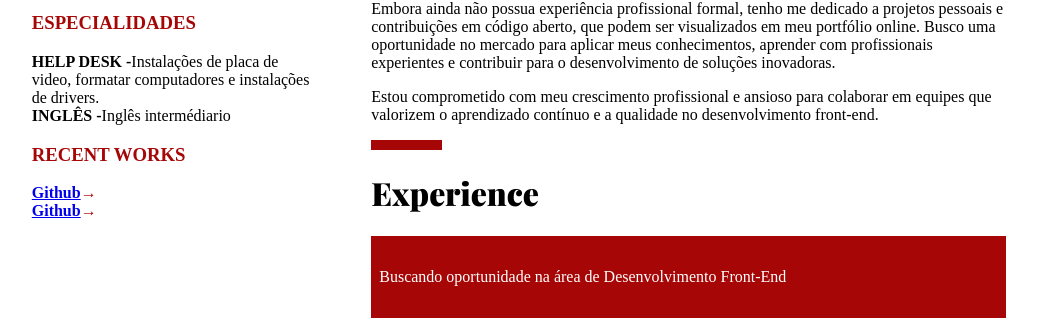
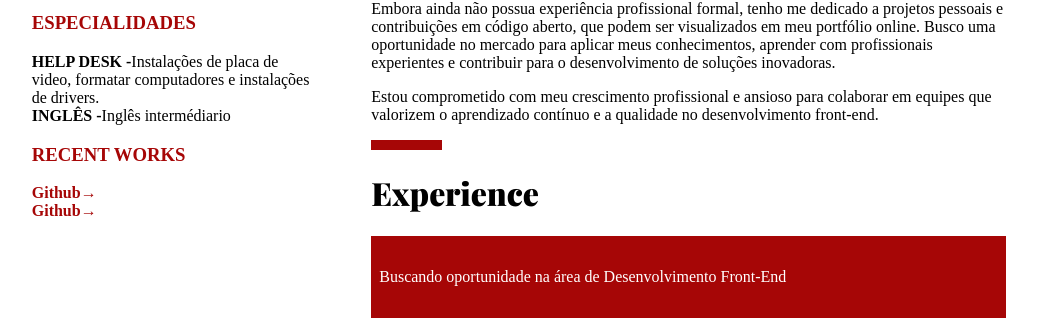
Before and after one commit to MateusGomes20562/Projeto-portifolio-, a plain HTML site: page index.html in a window 1280 px wide. Shown: the part 841-1161 px from the top of the page, without its empty margins (136-1173 px from the left). Drawn offline with Linux system fonts and the light colour scheme; a web font is replaced by a local one.

Commit message:
100% finalizado(corrigido)

```diff
--- a/css/style.css
+++ b/css/style.css
@@ -113,6 +113,11 @@ li{
 .recent_works li{
     font-weight: 700;
     color: var(--primary-color);
+}
+
+.recent_works a{
+    color: var(--primary-color);
+    text-decoration: none;
 }
 
 .main{
```
